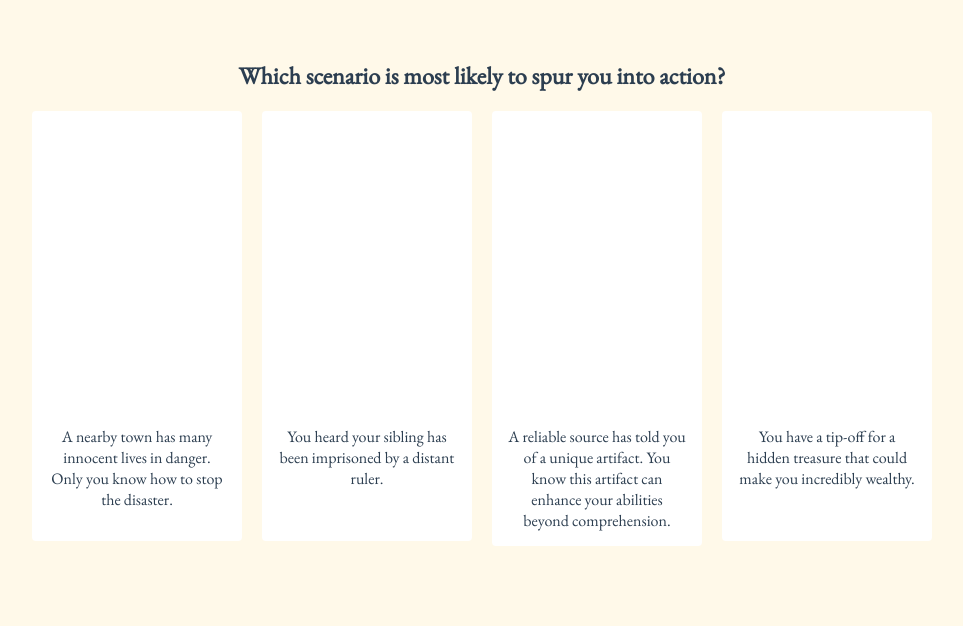
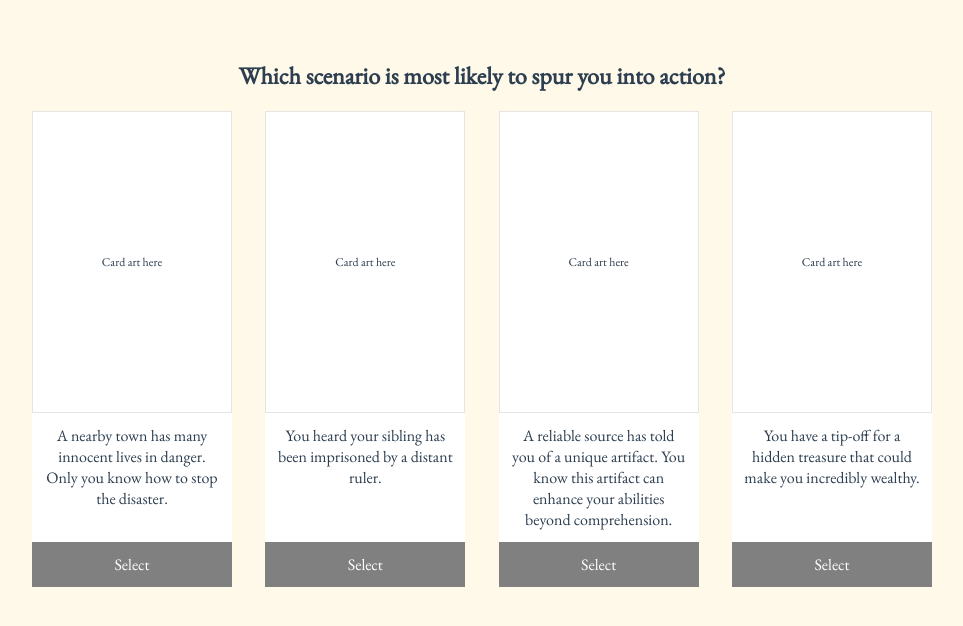
Before and after one commit to EugeneRaynerNZ/fab, a Vue app: page / in a window 1280 px wide. Shown: the top 626 px of the page, without its empty margins (158-1121 px from the left). Built offline with nearby package versions, Linux system fonts and the light colour scheme.

Commit message:
added select buttons

```diff
--- a/src/App.vue
+++ b/src/App.vue
@@ -5,8 +5,9 @@
     <div class="response-box">
       <div class="response" v-for="(response, index) in responses" :key="'response-' + index">
         <div class="response--card">
-          <div class="response--card-art"></div>
+          <div class="response--card-art"><span style="font-size: 12px">Card art here</span></div>
           <div class="response--card-description">{{ response.answer }}</div>
+          <button class="response--card-button">Select</button>
         </div>
       </div>
     </div>
@@ -78,6 +79,15 @@ body{
 
 button{
   display: block;
+  background: grey;
+	color: white;
+	border: none;
+	padding: 12px;
+	font: inherit;
+	cursor: pointer;
+	outline: inherit;
+  width: 100%;
+  text-align: center;
 }
 
 .response-box{
@@ -90,9 +100,8 @@ button{
 
 .response--card{
   min-height: 400px;
-  max-width: 180px;
+  max-width: 200px;
   background: white;
-  padding: 15px;
   transition: all 0.2s;
   border-radius: 4px;
 }
@@ -104,6 +113,18 @@ button{
 
 .response--card-art{
   min-height: 300px;
+  display: flex;
+  justify-content: center;
+  align-items: center;
+  border: 1px solid rgba(191,191,191,0.4);
+}
 
+.response--card-art span{
+  padding: 0 10px;
+}
+
+.response--card-description{
+  padding: 12px;
+  min-height: 105px;
 }
 </style>
```
